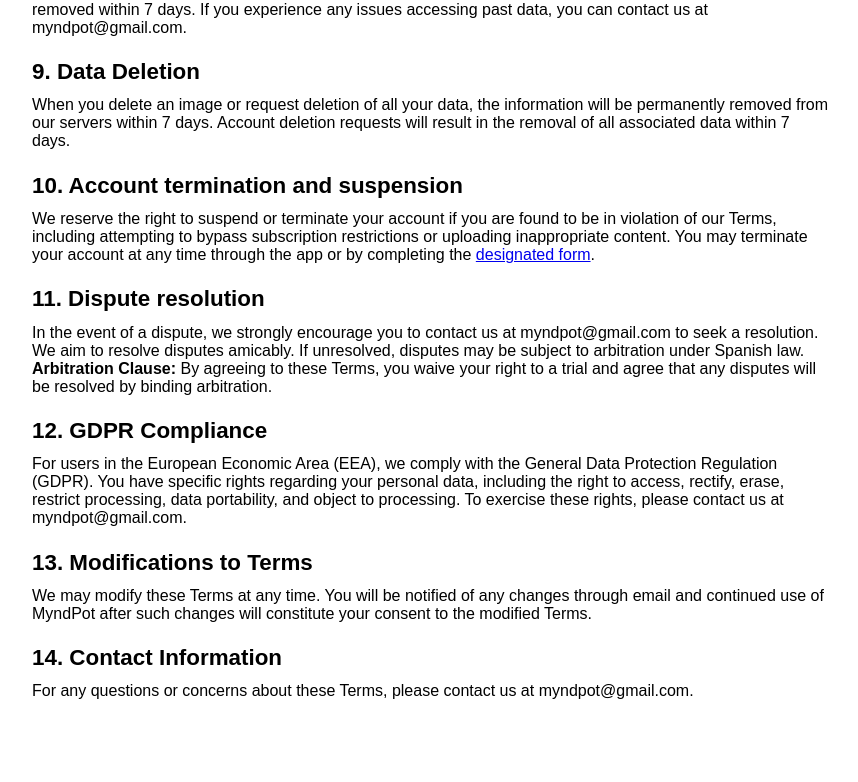
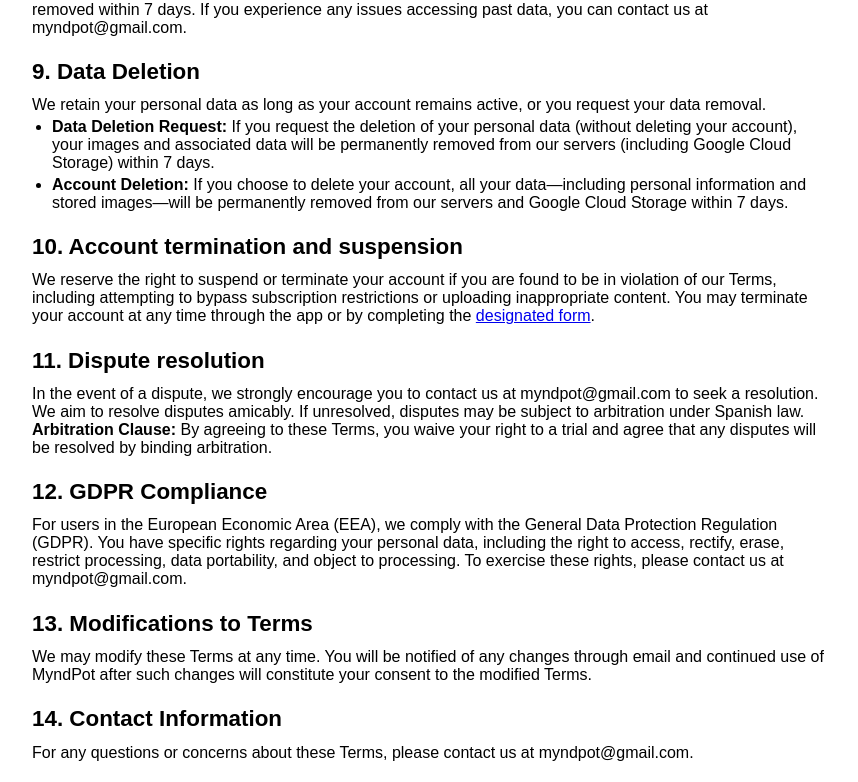
Before and after one commit to javiermrz/myndpot_landing, a website: page app-terms-of-service.html in a window 1280 px wide. Shown: the part 2134-2916 px from the top of the page, without its empty margins (208-1066 px from the left). Before the commit the page ends 2854 px from the top, so only its background shows below. Drawn offline with Linux system fonts and the light colour scheme.

Commit message:
Modify policies

```diff
--- a/app-terms-of-service.html
+++ b/app-terms-of-service.html
@@ -153,8 +153,18 @@
 contact us at myndpot@gmail.com.
 
 <h2>9. Data Deletion</h2>
-When you delete an image or request deletion of all your data, the information will be permanently removed from our
-servers within 7 days. Account deletion requests will result in the removal of all associated data within 7 days.
+We retain your personal data as long as your account remains active, or you request your data removal.
+<ul>
+  <li>
+    <strong>Data Deletion Request:</strong> If you request the deletion of your personal data (without deleting your
+    account), your images and associated data will be permanently removed from our servers (including Google Cloud
+    Storage) within 7 days.
+  </li>
+  <li>
+    <strong>Account Deletion:</strong> If you choose to delete your account, all your data—including personal
+    information and stored images—will be permanently removed from our servers and Google Cloud Storage within 7 days.
+  </li>
+</ul>
 
 <h2>10. Account termination and suspension</h2>
 We reserve the right to suspend or terminate your account if you are found to be in violation of our Terms,
```
Also changed, not shown: app-privacy-policy.html (+14 -5 lines).
